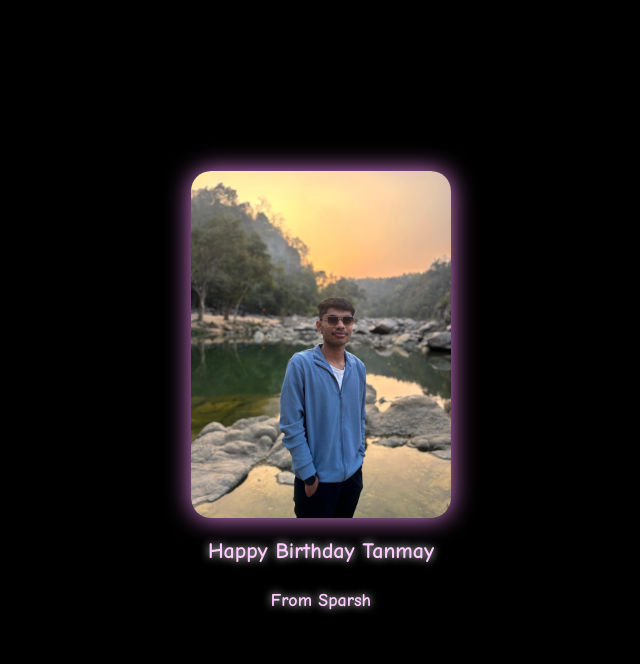
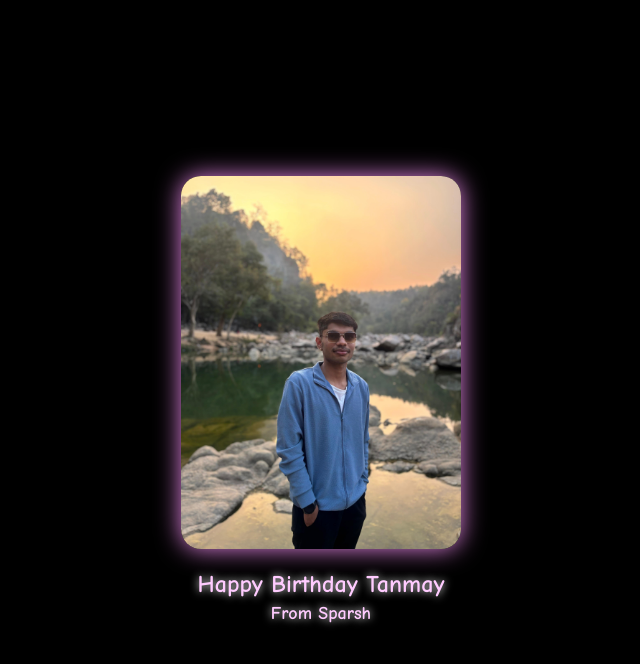
Before and after one commit to tonystar5633-ui/tanmay-birthday, a plain HTML site: page index.html in a window 1280 px wide. Shown: the whole page, without its empty margins (319-959 px from the left). Drawn offline with Linux system fonts and the light colour scheme.

Commit message:
Add files via upload

```diff
--- a/index.html
+++ b/index.html
@@ -2,7 +2,7 @@
 <html lang="en">
 <head>
   <meta charset="UTF-8" />
-  <title>Happy Birthday Tanmay 🎂</title>
+  <title>Happy Birthday Tanmay 🎉</title>
   <meta name="viewport" content="width=device-width, initial-scale=1.0" />
   <style>
     body {
@@ -10,13 +10,13 @@
       background-color: black;
       display: flex;
       flex-direction: column;
+      justify-content: center;
       align-items: center;
-      justify-content: center;
       height: 100vh;
     }
 
     .img-container {
-      width: 260px;
+      width: 280px;
       border-radius: 20px;
       overflow: hidden;
       box-shadow: 0 0 25px rgba(255, 150, 255, 0.9);
@@ -34,30 +34,30 @@
       50% { transform: scale(1.05); }
     }
 
-    h2, h3 {
+    h1, h2 {
+      font-family: "Comic Sans MS", cursive;
       color: #ffccff;
-      font-family: "Comic Sans MS", cursive;
       text-align: center;
       text-shadow: 0 0 8px white;
-      padding: 0 20px;
+      margin: 10px 20px 0;
+    }
+
+    h1 {
+      font-size: 24px;
+      margin-top: 20px;
     }
 
     h2 {
-      font-size: 22px;
-      margin-top: 20px;
-    }
-
-    h3 {
       font-size: 18px;
-      margin-top: 8px;
+      margin-top: 5px;
     }
   </style>
 </head>
 <body>
   <div class="img-container">
-    <img src="tanmay.jpg" alt="Tanmay">
+    <img src="tanmay.jpg" alt="Tanmay" />
   </div>
-  <h2>Happy Birthday Tanmay</h2>
-  <h3>From Sparsh</h3>
+  <h1>Happy Birthday Tanmay</h1>
+  <h2>From Sparsh</h2>
 </body>
 </html>
```
